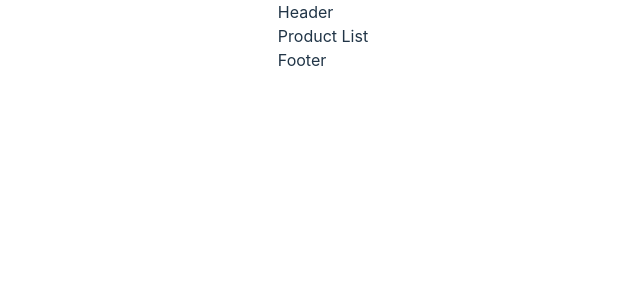
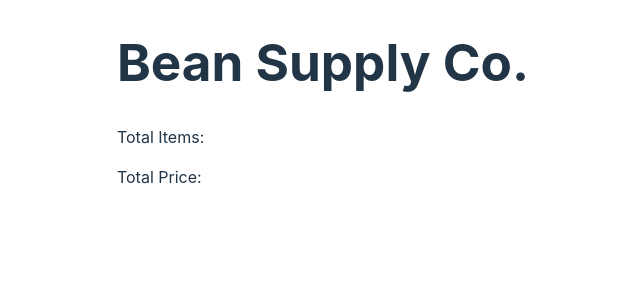
Before and after one commit to Mosse-Sox/shopping-cart, a React (Vite) app in the folder front-end/: page / in a window 1280 px wide. Shown: the top 300 px of the page, without its empty margins (317-957 px from the left). Built offline with nearby package versions, Linux system fonts and the light colour scheme.

Commit message:
hides other components while working on header

```diff
--- a/front-end/src/App.tsx
+++ b/front-end/src/App.tsx
@@ -12,8 +12,8 @@ function App() {
   const content = (
     <>
     <Header viewCart={viewCart} setViewCart={setViewCart} />
-    {pageContent}
-    <Footer viewCart={viewCart} />
+    {/* {pageContent}
+    <Footer viewCart={viewCart} /> */}
     </>
   )
   return content;
--- a/front-end/src/components/Header.tsx
+++ b/front-end/src/components/Header.tsx
@@ -15,6 +15,6 @@ const Header = ({ viewCart, setViewCart }: PropsType) => {
       </div>
     </header>
   );
-  return <div>Header</div>;
+  return content;
 };
 export default Header;
```
